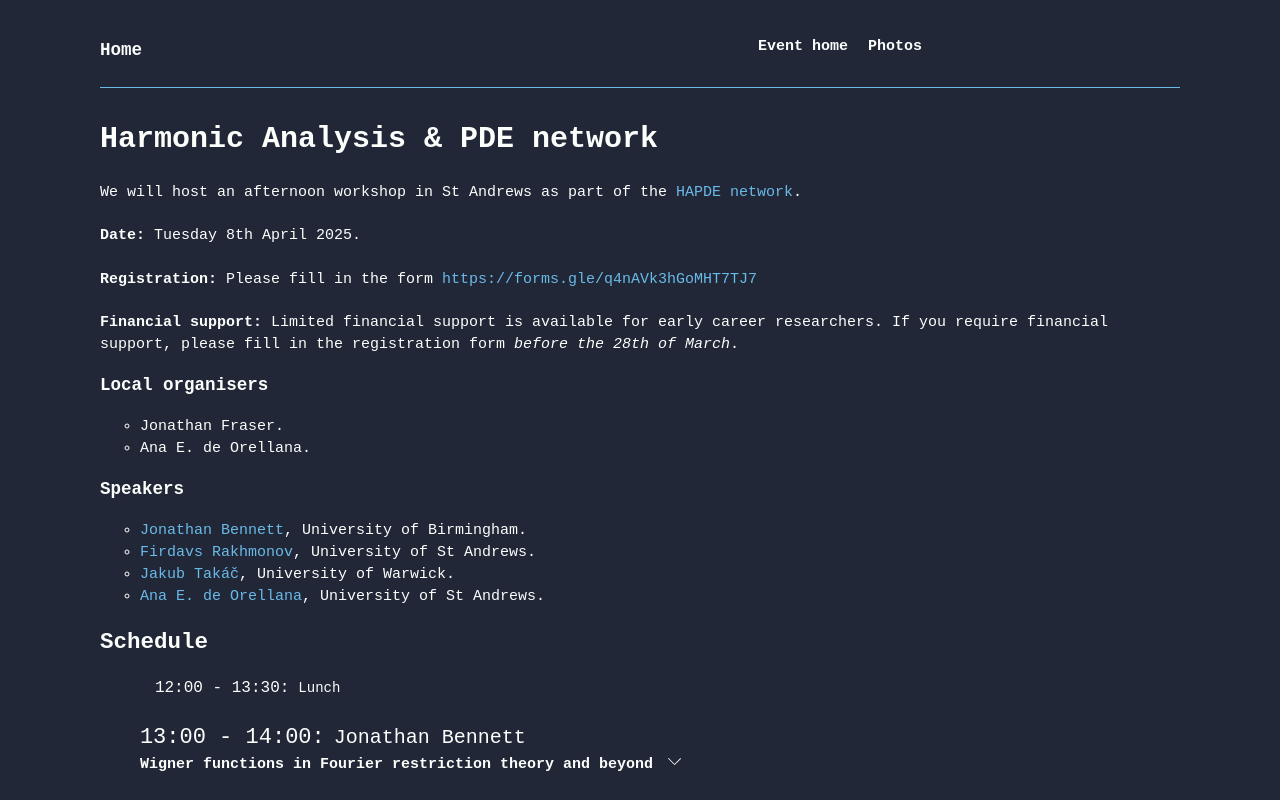
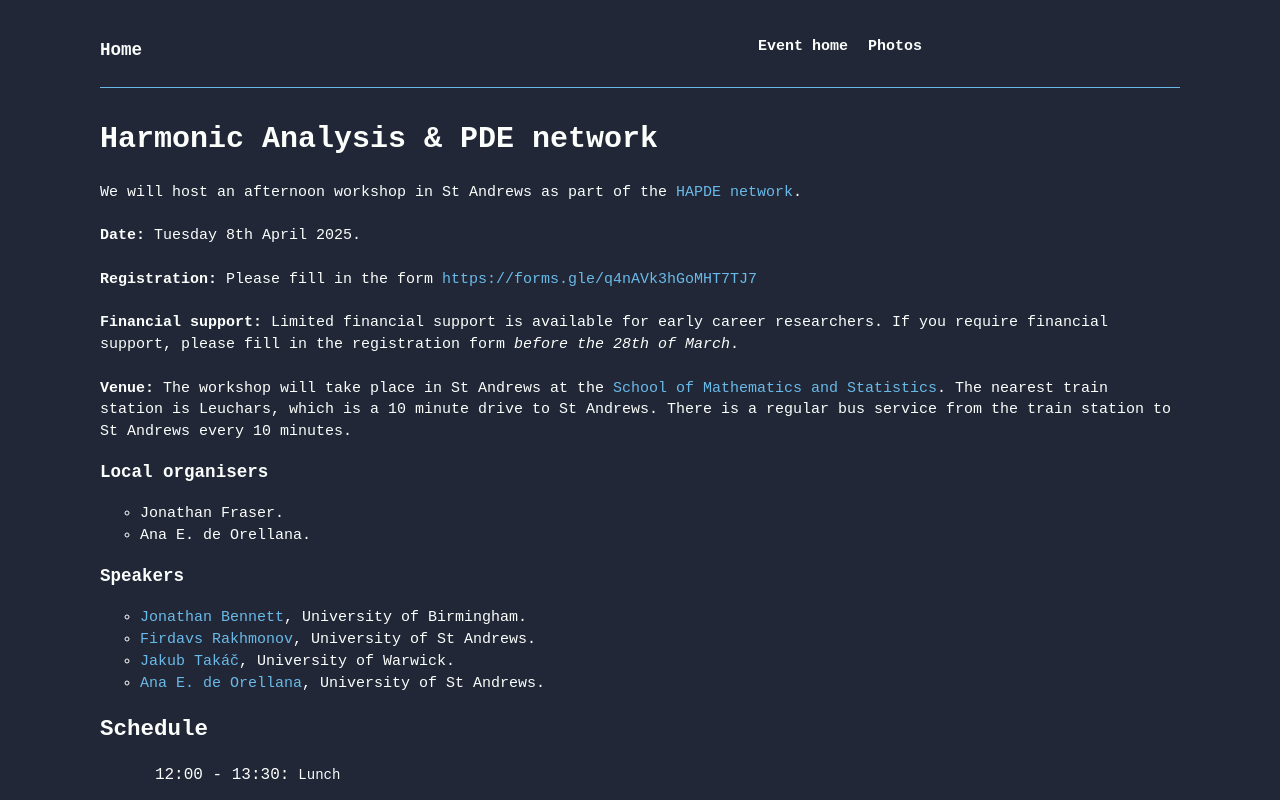
Before and after one commit to AnadeOre/anadeore.github.io, a Next.js app: page /HAPDE in a window 1280 px wide. Shown: the top 800 px of the page. Built offline with nearby package versions, Linux system fonts and the light colour scheme.

Commit message:
add venue

```diff
--- a/src/app/HAPDE/page.jsx
+++ b/src/app/HAPDE/page.jsx
@@ -39,6 +39,18 @@ const Page = () => {
         <b>Financial support:</b> Limited financial support is available for
         early career researchers. If you require financial support, please fill
         in the registration form <em>before the 28th of March</em>.
+        <br />
+        <br />
+        <b>Venue:</b> The workshop will take place in St Andrews at the{' '}
+        <Link
+          className='linkDecor'
+          target='_blank'
+          href='https://maps.app.goo.gl/7Jr3HiiY3dFHUn5e7'>
+          School of Mathematics and Statistics
+        </Link>
+        . The nearest train station is Leuchars, which is a 10 minute drive to
+        St Andrews. There is a regular bus service from the train station to St
+        Andrews every 10 minutes.
       </p>
       {/* <br /> */}
       <h3>Local organisers</h3>
```
